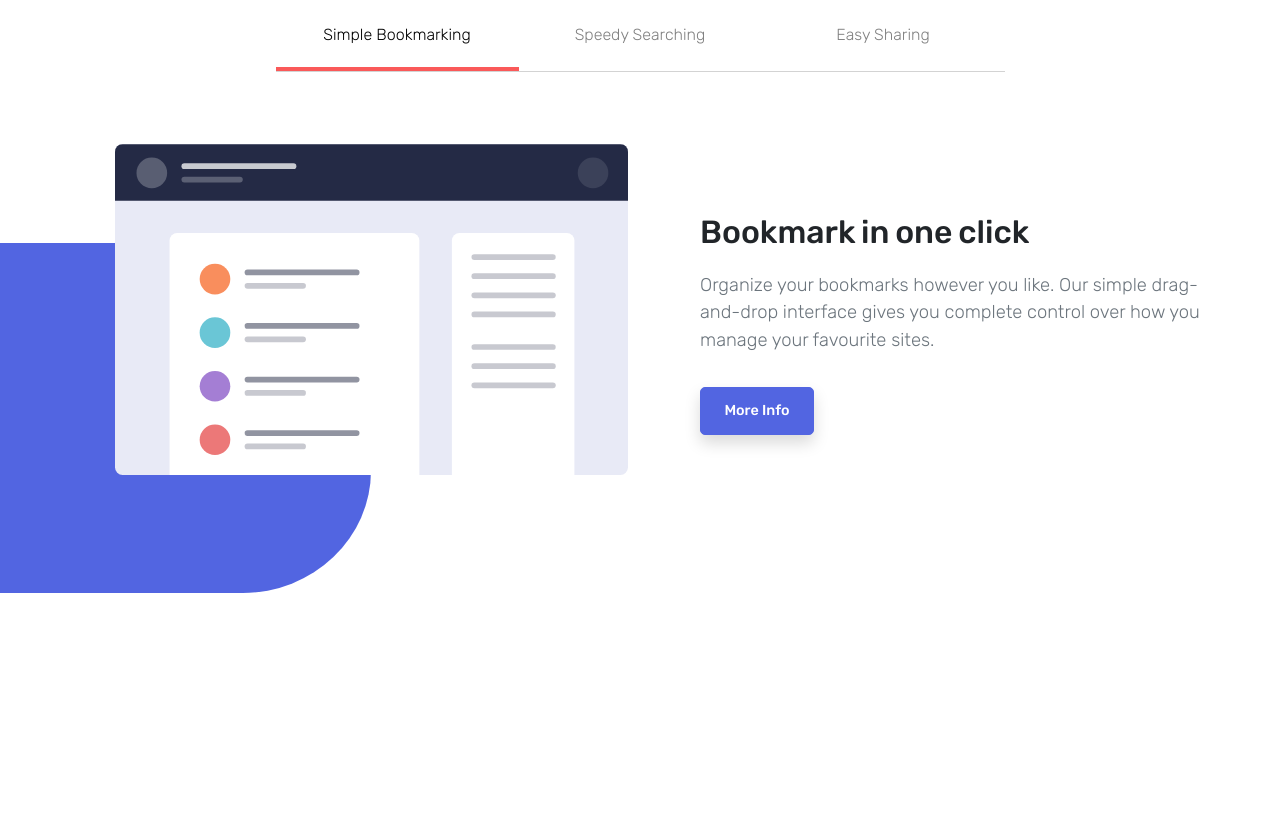
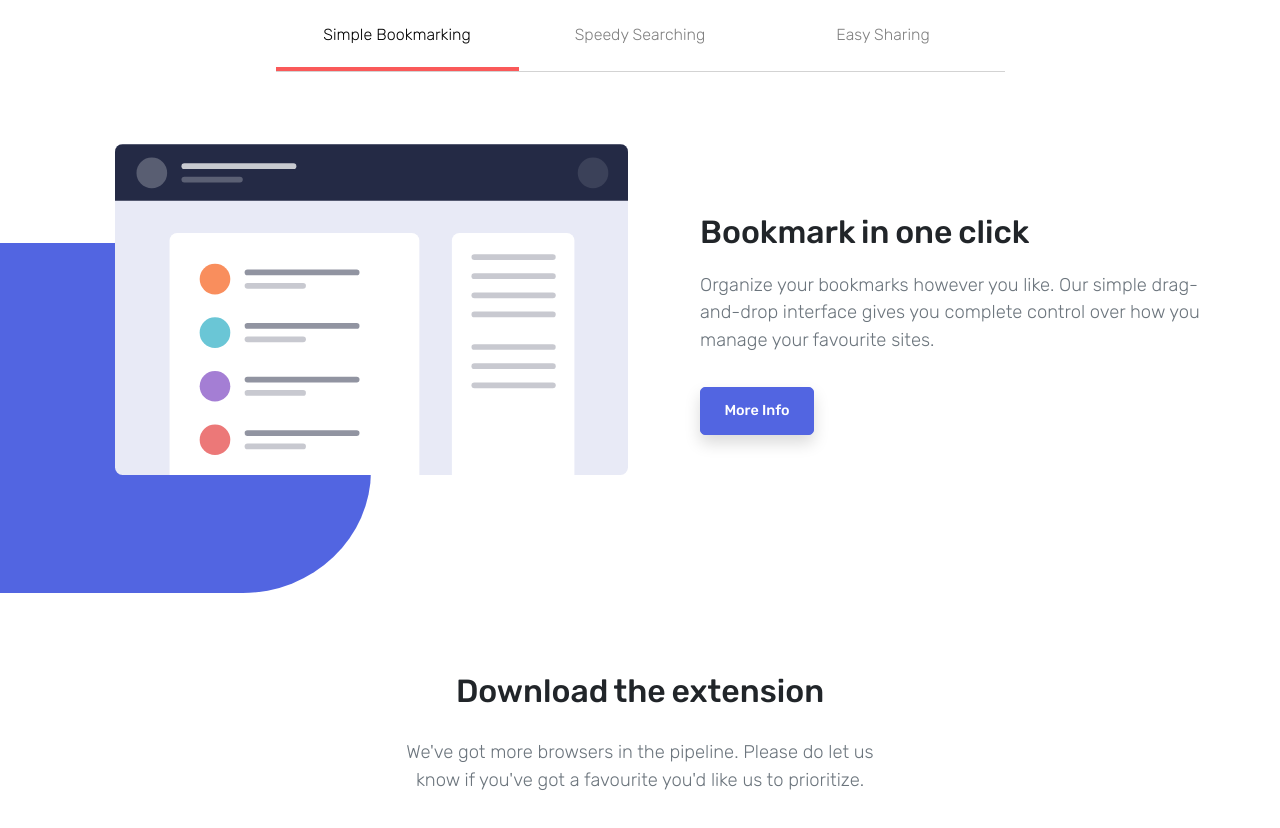
Before and after one commit to Ramndroid/SPRINT-2, a website: page index.html in a window 1280 px wide. Shown: the part 919-1747 px from the top of the page. Before the commit the page ends 1538 px from the top, so only its background shows below. Drawn offline with nearby package versions, Linux system fonts and the light colour scheme.

Commit message:
Inicio ejercicio 3

```diff
--- a/index.html
+++ b/index.html
@@ -6,7 +6,7 @@
     <meta http-equiv="X-UA-Compatible" content="IE=edge">
     <meta name="viewport" content="width=device-width, initial-scale=1.0">
     <link rel="icon" href="img/favicon-32x32.png" type="image/x-icon">
-    <title>Sprint 2 - Exercici 2</title>
+    <title>Sprint 2 - Exercici 3</title>
 
     <!-- Google Fonts -->
     <link rel="preconnect" href="https://fonts.googleapis.com">
@@ -19,7 +19,7 @@
     <!-- <link rel="stylesheet" href="css/main.min.css"> -->
     <link rel="stylesheet" href="css/main.css">
 
-    <!-- Exercici 2 -->
+    <!-- Exercici 3 -->
 
 </head>
 
@@ -255,6 +255,21 @@
                 </div>
             </div>
         </section>
+
+        <!-- DOWNLOAD / EXERCICI 3 -->
+        <section class="container-fluid max-window-size pt-5 my-5">
+
+            <!-- Download - Rotulat -->
+            <div class="row justify-content-center text-center">
+                <div class="col-12">
+                    <h2 class="ff-rubik-bold">Download the extension</h2>
+                </div>
+                <div class="col-8 col-sm-8 col-lg-5 mt-sm-0 mt-lg-3">
+                    <p class="text-muted ff-rubik-ultralight">We've got more browsers in the pipeline. Please do let us know if you've got a favourite you'd like us to prioritize.</p>
+                </div>
+            </div>
+
+        </section>
     </main>
 
     <!-- FOOTER -->
```
